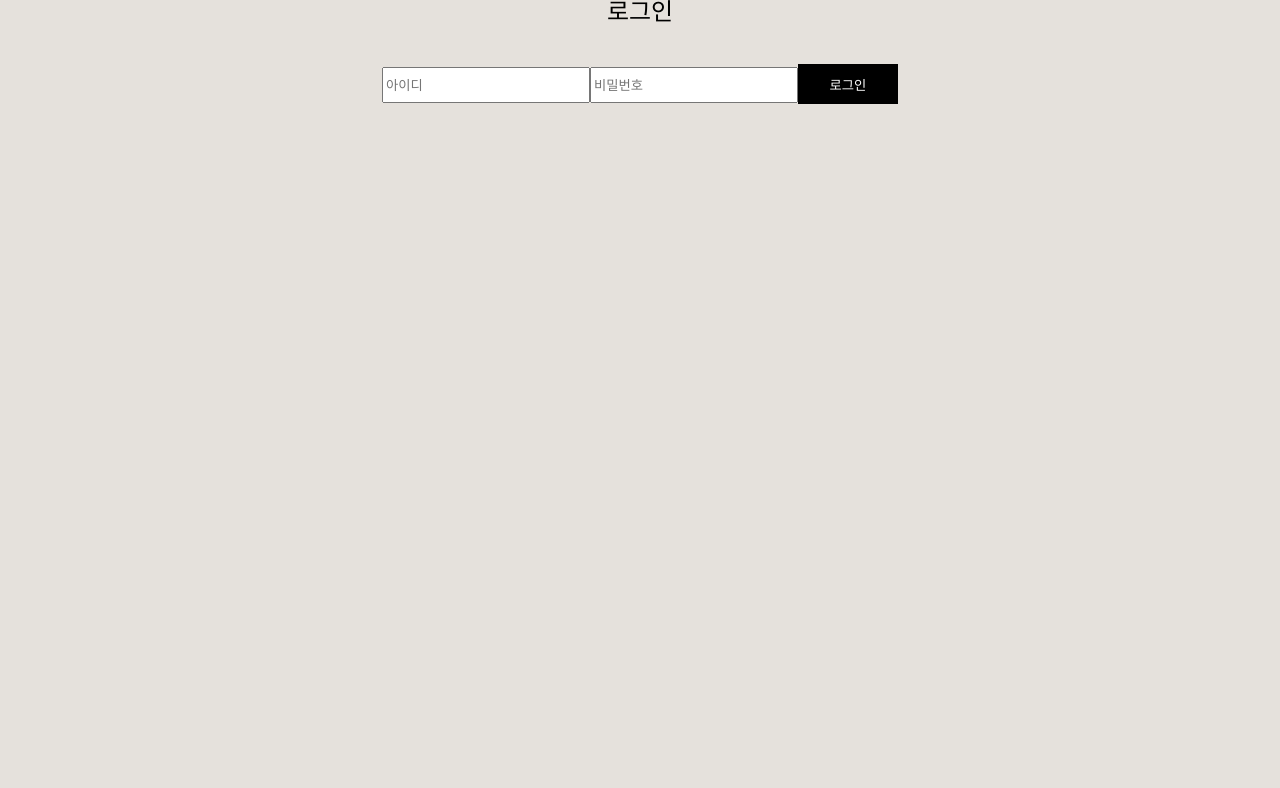
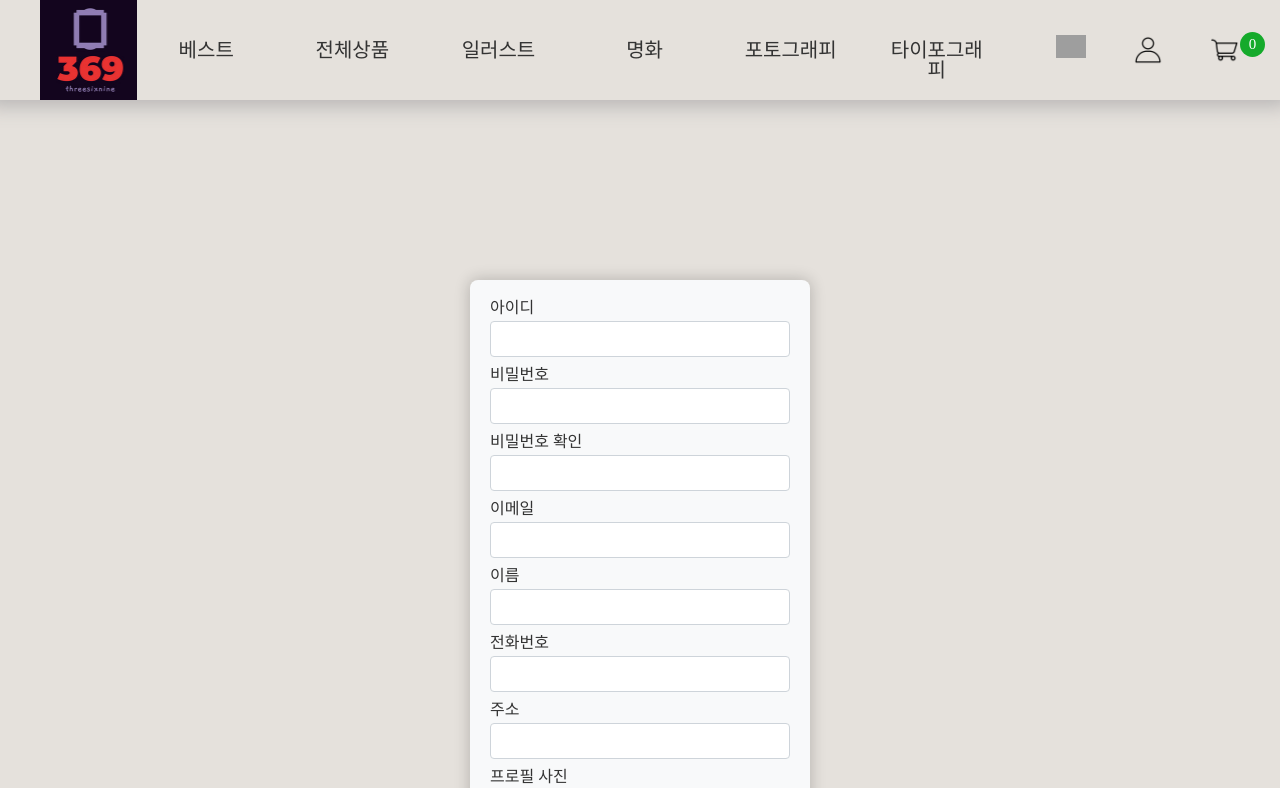
Before and after one commit to PosterShoppingMall/front, a React (Vite) app: page /register in a window 1280 px wide. Shown: the top 788 px of the page. Built offline with nearby package versions, Linux system fonts and the light colour scheme; no server answers; grey boxes are pictures that could not be loaded; a web font is replaced by a local one.

Commit message:
Resister 기본요구사항

```diff
--- a/package.json
+++ b/package.json
@@ -13,9 +13,9 @@
   "dependencies": {
     "@reduxjs/toolkit": "^1.9.7",
     "aos": "^2.3.4",
-    "json-server": "^0.17.4",
     "axios": "^1.5.1",
     "firebase": "^10.4.0",
+    "json-server": "^0.17.4",
     "react": "^18.2.0",
     "react-aos": "^1.0.1",
     "react-dom": "^18.2.0",
--- a/src/main.jsx
+++ b/src/main.jsx
@@ -2,7 +2,6 @@ import React from "react";
 import ReactDOM from "react-dom/client";
 import App from "./App.jsx";
 import "aos/dist/aos.css";
-import Login from "./page/login/Login.jsx";
 
 // aos 초기화 코드 추가
 import AOS from "aos";
@@ -18,8 +17,3 @@ ReactDOM.createRoot(document.getElementById("root")).render(
     </Provider>
   </React.StrictMode>
 );
-ReactDOM.createRoot(document.getElementById('root')).render(
-  <React.StrictMode>
-    <Login />
-  </React.StrictMode>
-);
--- a/src/page/login/Login.jsx
+++ b/src/page/login/Login.jsx
@@ -1,10 +1,19 @@
 import React, { useState } from 'react';
 import styled from 'styled-components';
+import axios from 'axios';
+
+const InputContainer = styled.div`
+  display: flex;
+  flex-direction: column;
+  align-items: center;
+`;
+
 
 const Container = styled.div`
   display: flex;
   flex-direction: column;
   align-items: center;
+  padding: 200px;
 `;
 
 const Title = styled.h1`
@@ -50,7 +59,7 @@ const Login = () => {
     // 로그인 요청 및 처리
     // ...
 
-    // 예시로 2초 후에 로그인 성공 메시지를 표시하는 코드
+    // 2초 후에 로그인 성공 메시지를 표시
     setTimeout(() => {
       alert('로그인 성공');
     }, 2000);
@@ -60,6 +69,7 @@ const Login = () => {
     <Container>
       <Title>로그인</Title>
       <form onSubmit={handleLogin}>
+        <InputContainer>
         <InputField
           type="text"
           placeholder="아이디"
@@ -72,6 +82,7 @@ const Login = () => {
           value={password}
           onChange={(e) => setPassword(e.target.value)}
         />
+        </InputContainer>
         {errorMessage && <ErrorMessage>{errorMessage}</ErrorMessage>}
         <LoginButton type="submit">로그인</LoginButton>
       </form>
--- a/src/page/register/Register.jsx
+++ b/src/page/register/Register.jsx
@@ -1,5 +1,174 @@
-const Register = () => {
-  return <div>Register</div>;
+import React, { useState } from 'react';
+import styled from 'styled-components';
+import axios from 'axios';
+
+const SignupContainer = styled.div`
+display: flex;
+justify-content: center;
+align-items: center;
+height: 100vh;
+padding: 200px;
+`;
+
+const SignupForm = styled.form`
+display: flex;
+flex-direction: column;
+width: 300px;
+background-color: #f8f9fa;
+padding: 20px;
+border-radius: 8px;
+box-shadow: 0px 0px 15px 1px rgba(0, 0, 0, 0.2);
+`;
+
+const Label = styled.label`
+font-size: 16px;
+color: #333;
+margin-bottom: 5px;
+`;
+
+const Input = styled.input`
+margin-bottom: 10px;
+padding: 8px;
+font-size: 16px;
+border: ${({ error }) => (error ? '1px solid red' : '1px solid #ced4da')};
+border-radius: 4px;
+transition: border-color 0.3s;
+`;
+
+const SignupButton = styled.button`
+font-weight: bold;
+margin-top: 20px;
+background-color: #000000;
+color: #fff;
+border: none;
+padding: 10px 20px;
+cursor: pointer;
+border-radius: 5px;
+transition: background-color 0.3s;
+
+&:hover {
+  background-color: #333;
+}
+`;
+
+const RegisterPage = () => {
+  const [formData, setFormData] = useState({
+    user: '',
+    password: '',
+    confirmPassword: '',
+    email: '',
+    name: '',
+    phoneNumber: '',
+    address: '',
+    profilePicture: null
+  });
+
+  const [error, setError] = useState({
+    user: '',
+    password: '',
+    confirmPassword: '',
+    email: '',
+    name: '',
+    phoneNumber: '',
+    address: '',
+    profilePicture: null
+  });
+
+  const handleChange = (e) => {
+    setFormData({ ...formData, [e.target.name]: e.target.value });
+    setError({ ...error, [e.target.name]: false });
+  };
+
+  const handleFileChange = (e) => {
+    setFormData({ ...formData, profilePicture: e.target.files[0] });
+  };
+
+const handleSubmit = (e) => {
+  e.preventDefault();
+
+  let newErrorState = {
+    user: formData.user === '',
+    email: !formData.email.includes('@'),
+    password: formData.password.length < 8,
+    confirmPassword: formData.password !== formData.confirmPassword,
+    email: !formData.email.includes('@'),
+    name: formData.name === '',
+  };
+
+  setError(newErrorState);
+
+  if (Object.values(newErrorState).some((isError) => isError)) return;
+
+  const form = new FormData();
+  Object.entries(formData).forEach(([key, value]) => {
+    form.append(key, value);
+  });
+  //API 변경해야함
+    axios.post('/api/signup', formData)
+      .then((response) => {
+        console.log(response);
+        alert('회원가입이 성공적으로 완료되었습니다');
+      })
+      .catch((error) => {
+        console.error('Error:', error);
+        alert('회원가입 도중 오류가 발생했습니다');
+      });
+  };
+
+
+  return (
+    <SignupContainer>
+      <title>회원가입</title>
+      <SignupForm onSubmit={handleSubmit}>
+        <Label htmlFor="user">아이디</Label>
+        <Input type="text" id="user" name="user" error={error.name} onChange={handleChange} />
+        <Label htmlFor="password">비밀번호</Label>
+        <Input
+          type="password"
+          id="password"
+          name="password"
+          error={error.password}
+          onChange={handleChange}
+        />
+        <Label htmlFor="confirmPassword">비밀번호 확인</Label>
+        <Input
+          type="password"
+          id="confirmPassword"
+          name="confirmPassword"
+          error={error.confirmPassword}
+          onChange={handleChange}
+        />
+        <Label htmlFor="email">이메일</Label>
+        <Input type="text" id="email" name="email" error={error.email} onChange={handleChange} />
+        <Label htmlFor="name">이름</Label>
+        <Input type="text" id="name" name="name" error={error.name} onChange={handleChange} />
+        <Label htmlFor="phoneNumber">전화번호</Label>
+        <Input
+          type="tel"
+          id="phoneNumber"
+          name="phoneNumber"
+          error={error.phoneNumber}
+          onChange={handleChange}
+        />
+        <Label htmlFor="address">주소</Label>
+        <Input
+          type="text"
+          id="address"
+          name="address"
+          error={error.address}
+          onChange={handleChange}
+        />
+        <Label htmlFor="profilePicture">프로필 사진</Label>
+        <Input
+          type="file"
+          id="profilePicture"
+          name="profilePicture"
+          onChange={handleFileChange}
+        />
+        <SignupButton type="submit">회원가입</SignupButton>
+      </SignupForm>
+    </SignupContainer>
+  );
 };
 
-export default Register;
+export default RegisterPage;
--- a/src/router/router.jsx
+++ b/src/router/router.jsx
@@ -28,8 +28,8 @@ const router = createBrowserRouter([
         element: <Home />,
       },
       {
-        path: "/login",
-        element: <Login />,
+        path: "login",
+        element:<Login /> ,
       },
       {
         path: "/register",
```
